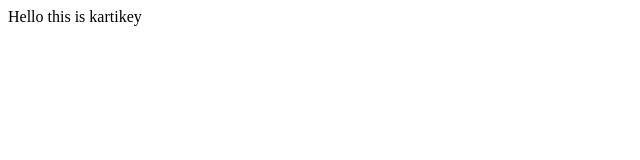
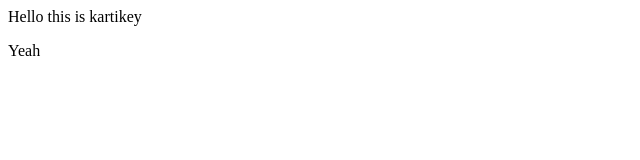
Before and after one commit to kartikeykushwah97/FirstLocalRepo, a plain HTML site: page index.html in a window 1280 px wide. Shown: the full height of the page, 0-640 px from the left. Drawn offline with Linux system fonts and the light colour scheme.

Commit message:
Demo of branching

```diff
--- a/index.html
+++ b/index.html
@@ -1 +1,2 @@
 <p> Hello this is kartikey</p>
+<p> Yeah</p>
```
